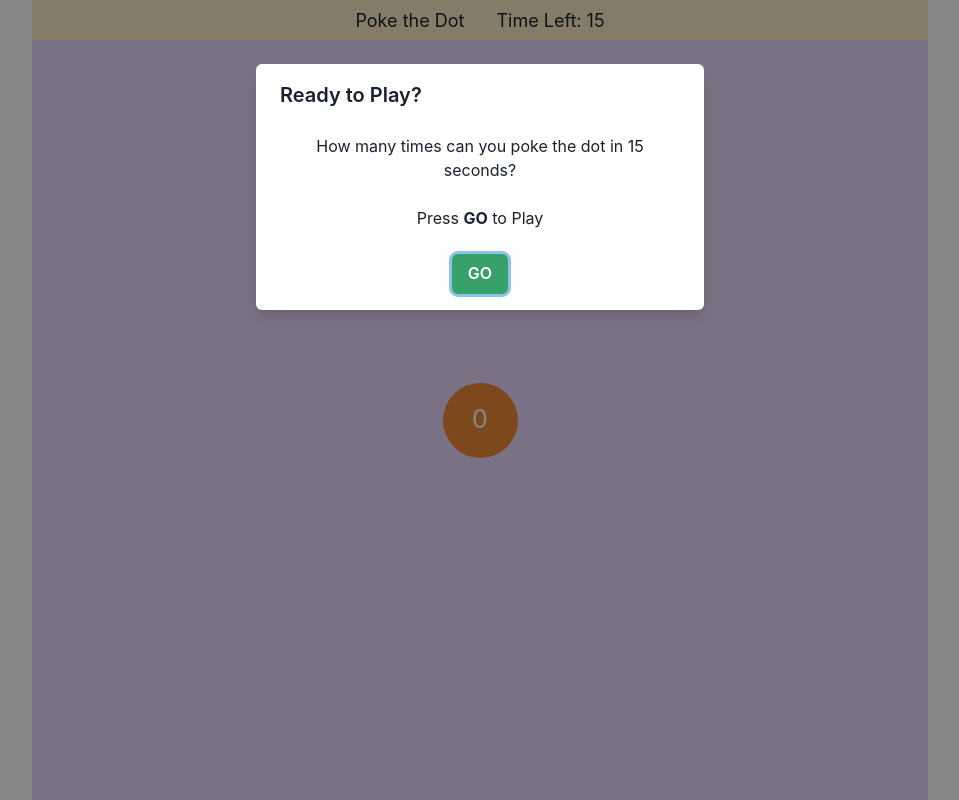
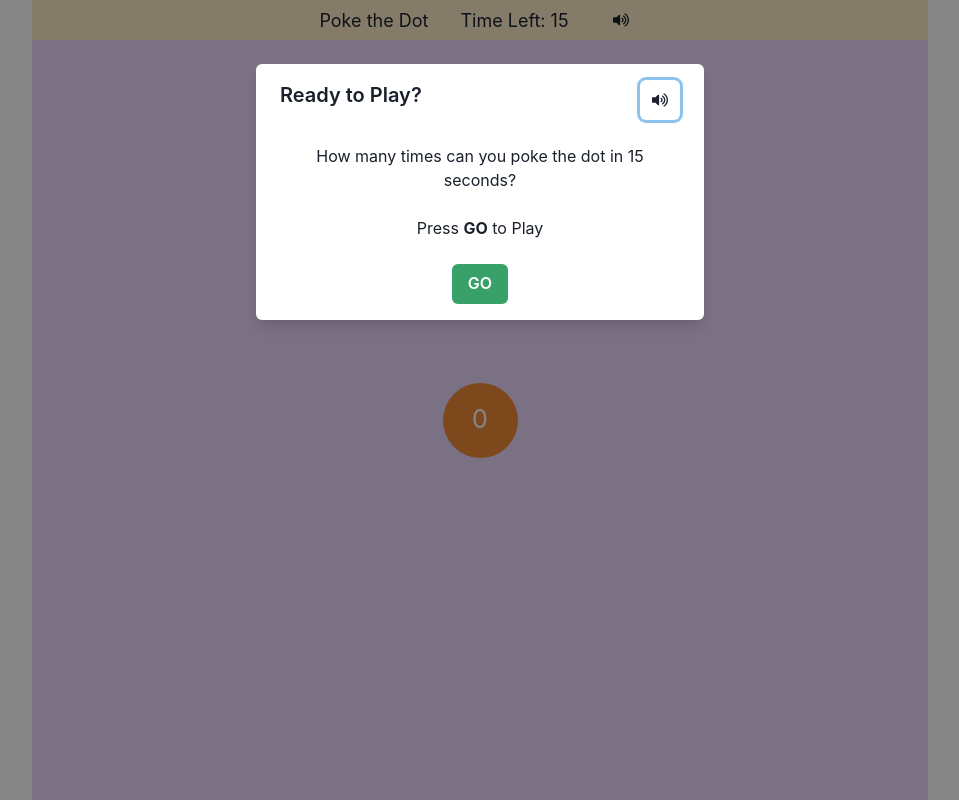
Before and after one commit to 25747/poke-the-dot, a React (Vite) app: page / in a window 1280 px wide. Shown: the whole page, without its empty margins (160-1119 px from the left). Built offline with nearby package versions, Linux system fonts and the light colour scheme; no server answers.

Commit message:
added mute functionality

```diff
--- a/package.json
+++ b/package.json
@@ -14,6 +14,7 @@
     "framer-motion": "^6",
     "react": "^18.0.0",
     "react-dom": "^18.0.0",
+    "react-icons": "^4.3.1",
     "use-sound": "^4.0.1"
   },
   "devDependencies": {
--- a/src/App.jsx
+++ b/src/App.jsx
@@ -36,6 +36,7 @@ function App() {
   const [countdown, setCountdown] = useState(countdownTime);
   const [isRunning, setIsRunning] = useState(false);
   const { isOpen, onClose, onOpen } = useDisclosure(); // simple chakra utility for managing modal visibility
+  const [isMute, setIsMute] = useState(false);
   const [playBubble] = useSound(bubbleSound);
   const [playCheer] = useSound(cheerSound, { volume: 0.5 });
   const [playBell] = useSound(bellSound, { volume: 0.5 });
@@ -47,7 +48,9 @@ function App() {
   useEffect(() => {
     //when game is first rendered, put dot in the center of its container
     if (dimensions && !isRunning) {
-      if (count > 0) playCheer();
+      if (count > 0 && !isMute) {
+        playCheer();
+      }
       onOpen();
       const centerTop = dimensions.contentBox.height / 2 - dotSize / 2; //subtract half of dot size to maintain center
       const centerLeft = dimensions.contentBox.width / 2 - dotSize / 2;
@@ -77,12 +80,17 @@ function App() {
     setIsRunning(true);
     setButtonTop(getRandomNumber(75, dimensions.contentBox.height - 75)); //set to a new random location
     setButtonLeft(getRandomNumber(75, dimensions.contentBox.width - 75));
-    playBell();
+    if (!isMute) {
+      playBell();
+    }
     onClose(); //close modal after reset of game state is complete
   };
 
   const onPoke = () => {
-    playBubble();
+    if (!isMute) {
+      playBubble();
+    }
+
     if (countdown < 1) {
       // open model to display results and play again
       setIsRunning(false); //stop timer
@@ -107,7 +115,7 @@ function App() {
           maxW="4xl"
           spacing={0}
         >
-          <Header countdown={countdown} />
+          <Header countdown={countdown} isMute={isMute} setIsMute={setIsMute} />
           <GameBody
             buttonTop={buttonTop}
             buttonLeft={buttonLeft}
@@ -123,6 +131,8 @@ function App() {
         onModalClose={onModalClose}
         count={count}
         countdownTime={countdownTime}
+        isMute={isMute}
+        setIsMute={setIsMute}
       />
     </>
   );
--- a/src/components/Header.jsx
+++ b/src/components/Header.jsx
@@ -1,6 +1,8 @@
-import { HStack, Text } from "@chakra-ui/react";
+import { HStack, IconButton, Text } from "@chakra-ui/react";
+import { FaVolumeMute, FaVolumeUp } from "react-icons/fa";
+import MuteButton from "./MuteButton";
 
-const Header = ({ countdown = 0 }) => {
+const Header = ({ countdown = 0, isMute = false, setIsMute }) => {
   return (
     <HStack
       position="relative"
@@ -12,6 +14,7 @@ const Header = ({ countdown = 0 }) => {
     >
       <Text fontSize="18px">Poke the Dot</Text>
       <Text fontSize="18px">Time Left: {countdown}</Text>
+      <MuteButton isMute={isMute} setIsMute={setIsMute} />
     </HStack>
   );
 };
--- a/src/components/ModalWindow.jsx
+++ b/src/components/ModalWindow.jsx
@@ -7,20 +7,25 @@ import {
   ModalOverlay,
   ModalBody,
   Text,
+  Spacer,
 } from "@chakra-ui/react";
+import MuteButton from "./MuteButton";
 
 const ModalWindow = ({
   count = 0,
   onModalClose = () => {},
   isOpen = true,
   countdownTime = 30,
+  isMute = false,
+  setIsMute,
 }) => {
   return (
     <Modal isOpen={isOpen}>
       <ModalOverlay />
       <ModalContent>
-        <ModalHeader>
+        <ModalHeader display="flex" justifyContent="space-between">
           {count === 0 ? "Ready to Play?" : "Play Again!"}
+          <MuteButton isMute={isMute} setIsMute={setIsMute} />
         </ModalHeader>
         <ModalBody>
           {count === 0 ? ( //if count===0, assume starting the game fresh
--- /dev/null
+++ b/src/components/MuteButton.jsx
@@ -0,0 +1,15 @@
+import { IconButton } from "@chakra-ui/react";
+import { FaVolumeMute, FaVolumeUp } from "react-icons/fa";
+
+const MuteButton = ({ isMute = false, setIsMute }) => {
+  return (
+    <IconButton
+      aria-label="volume on or off"
+      variant="ghost"
+      icon={isMute ? <FaVolumeMute /> : <FaVolumeUp />}
+      onClick={() => setIsMute((mute) => !mute)}
+    />
+  );
+};
+
+export default MuteButton;
```
Also changed, not shown: 2 other files (tests, documents, lock files or other folders).
